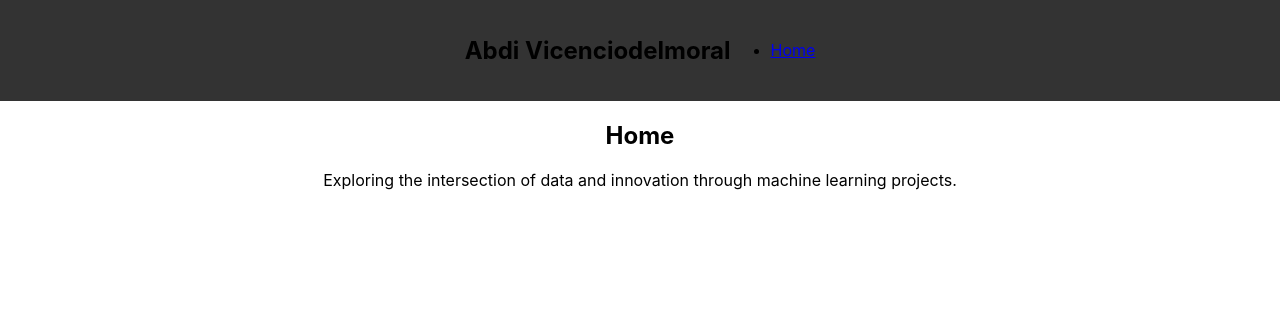
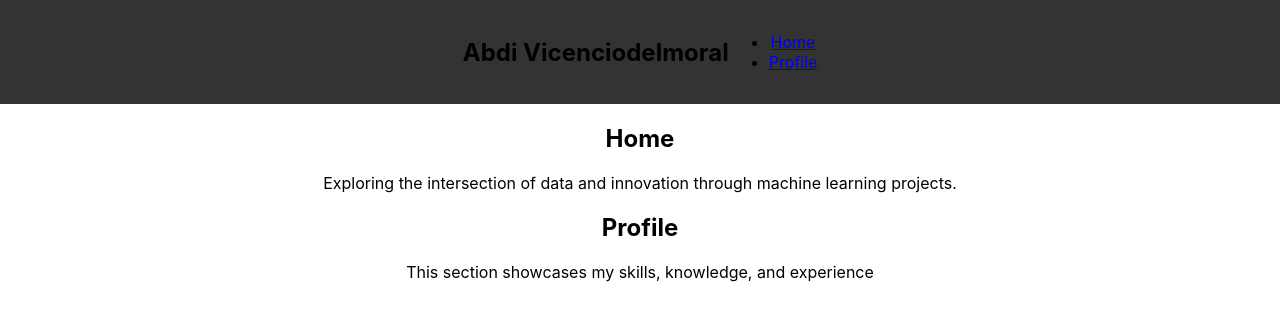
Before and after one commit to AbdiVicenciodelmoral/AbdiVicenciodelmoral.github.io, a React (Create React App) app in the folder my-github-pages-app/: page / in a window 1280 px wide. Shown: the top 320 px of the page. Built offline with nearby package versions, Linux system fonts and the light colour scheme.

Commit message:
Added Navbar component and updated headlines

```diff
--- a/my-github-pages-app/src/App.js
+++ b/my-github-pages-app/src/App.js
@@ -11,9 +11,13 @@ function App(){
   return (
     <div className="App">
       <Navbar />
-      <section id='Home'>
+      <section id='home'>
         <h2>Home</h2>
         <p>Exploring the intersection of data and innovation through machine learning projects.</p>
+      </section>
+      <section id='profile'>
+        <h2>Profile</h2>
+        <p>This section showcases my skills, knowledge, and experience</p>
       </section>
 
     </div>
--- a/my-github-pages-app/src/components/Navbar.js
+++ b/my-github-pages-app/src/components/Navbar.js
@@ -15,6 +15,7 @@ const Navbar = () => {
             <h1>Abdi Vicenciodelmoral</h1>
             <ul>
                 <li><a href="#home">Home</a></li>
+                <li><a href="#profile">Profile</a></li>
             </ul>
         </nav>
     )
```
